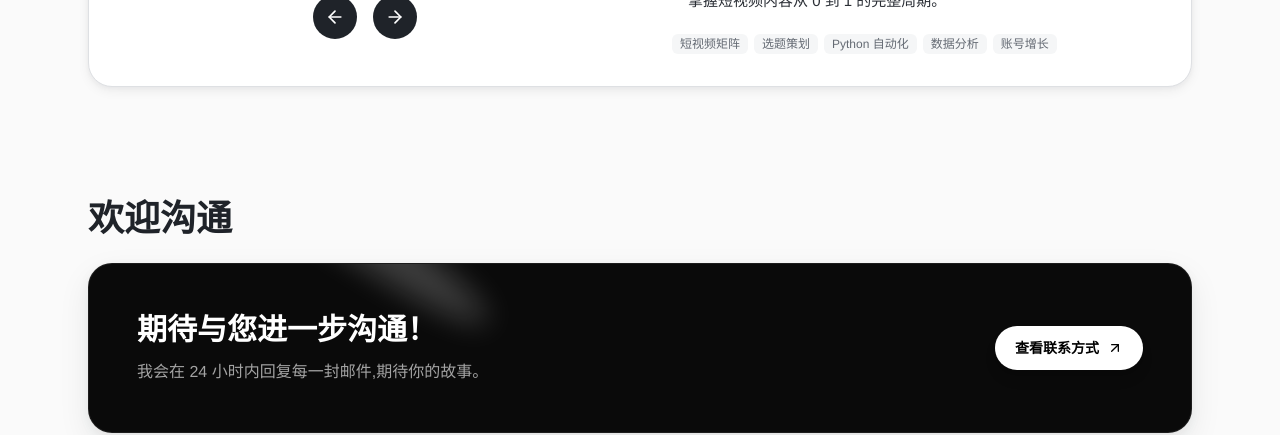
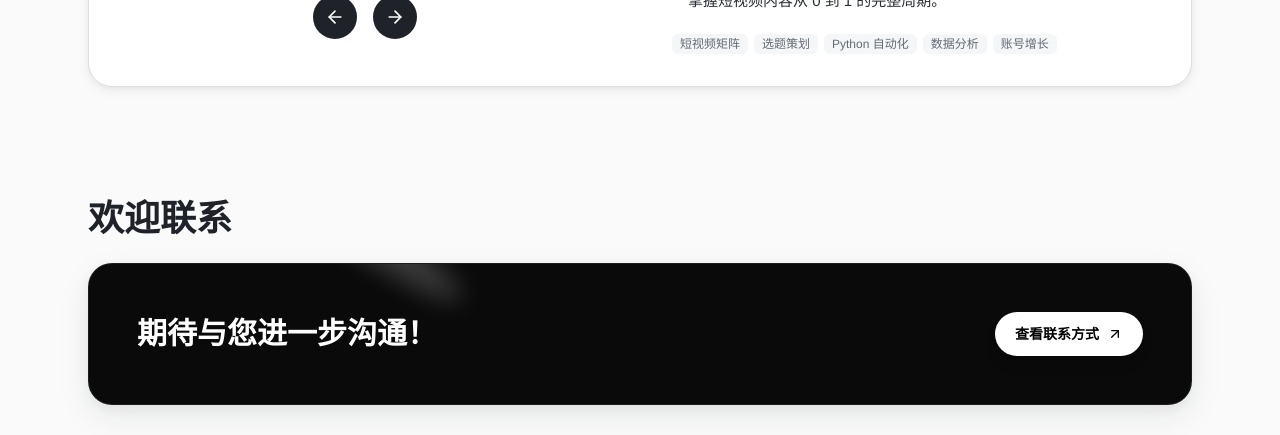
Before and after one commit to cneym1125/lingqi-CV, a React (Vite) app: page / in a window 1280 px wide. Shown: the part 2442-2877 px from the top of the page. Built offline with nearby package versions, Linux system fonts and the light colour scheme.

Commit message:
copy: 欢迎沟通改为欢迎联系,删除24小时回复那句话

```diff
--- a/src/components/ContactSection.tsx
+++ b/src/components/ContactSection.tsx
@@ -7,7 +7,7 @@ import { MouseSpotlight } from './ui/MouseSpotlight'
 
 export function ContactSection() {
   return (
-    <Section id="contact" title="欢迎沟通">
+    <Section id="contact" title="欢迎联系">
       <motion.div
         initial={{ opacity: 0, y: 24 }}
         whileInView={{ opacity: 1, y: 0 }}
@@ -23,9 +23,6 @@ export function ContactSection() {
             <h3 className="text-2xl font-semibold md:text-3xl">
               期待与您进一步沟通！
             </h3>
-            <p className="mt-3 max-w-2xl text-neutral-400">
-              我会在 24 小时内回复每一封邮件,期待你的故事。
-            </p>
           </div>
           <button
             type="button"
```
